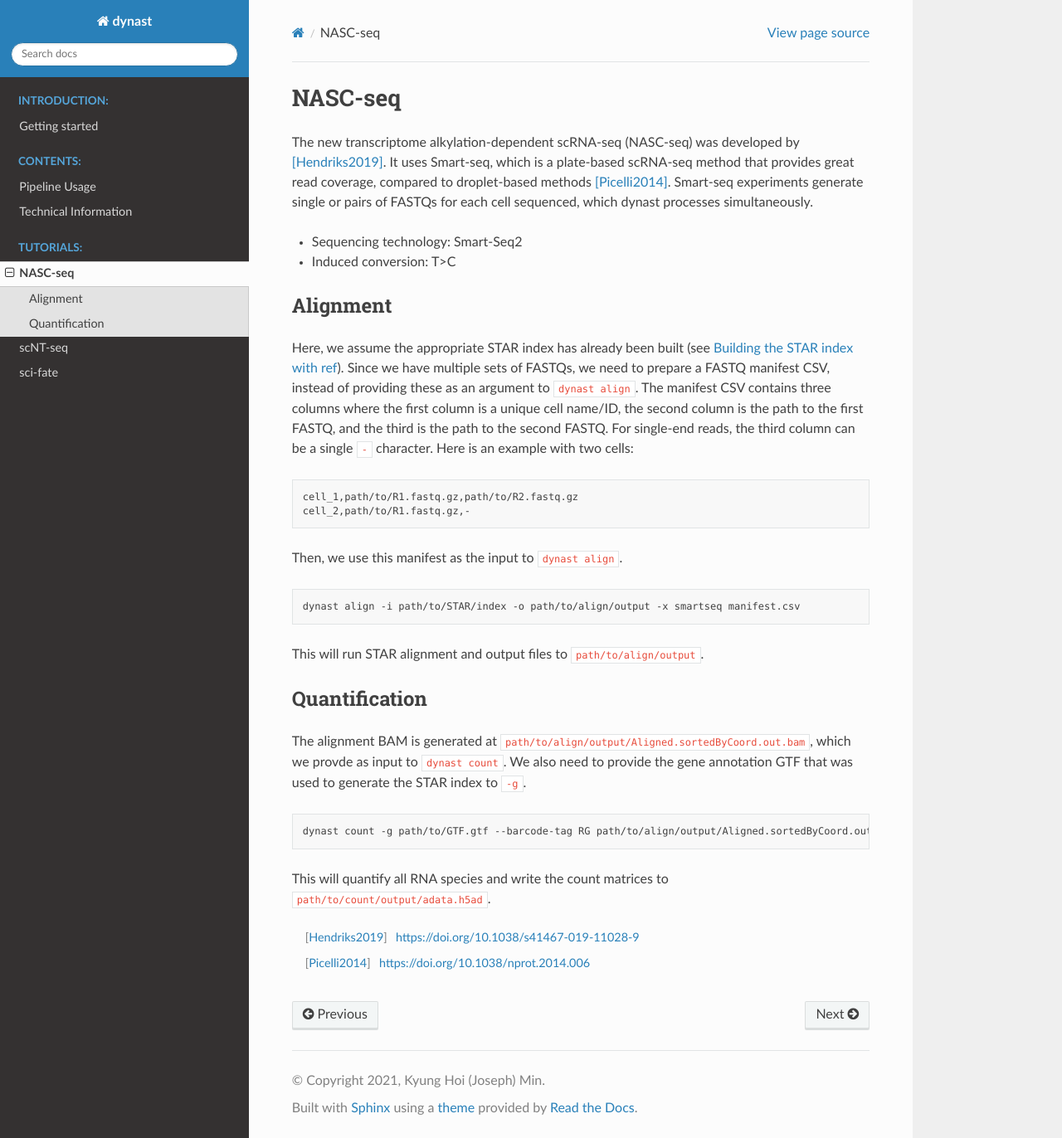
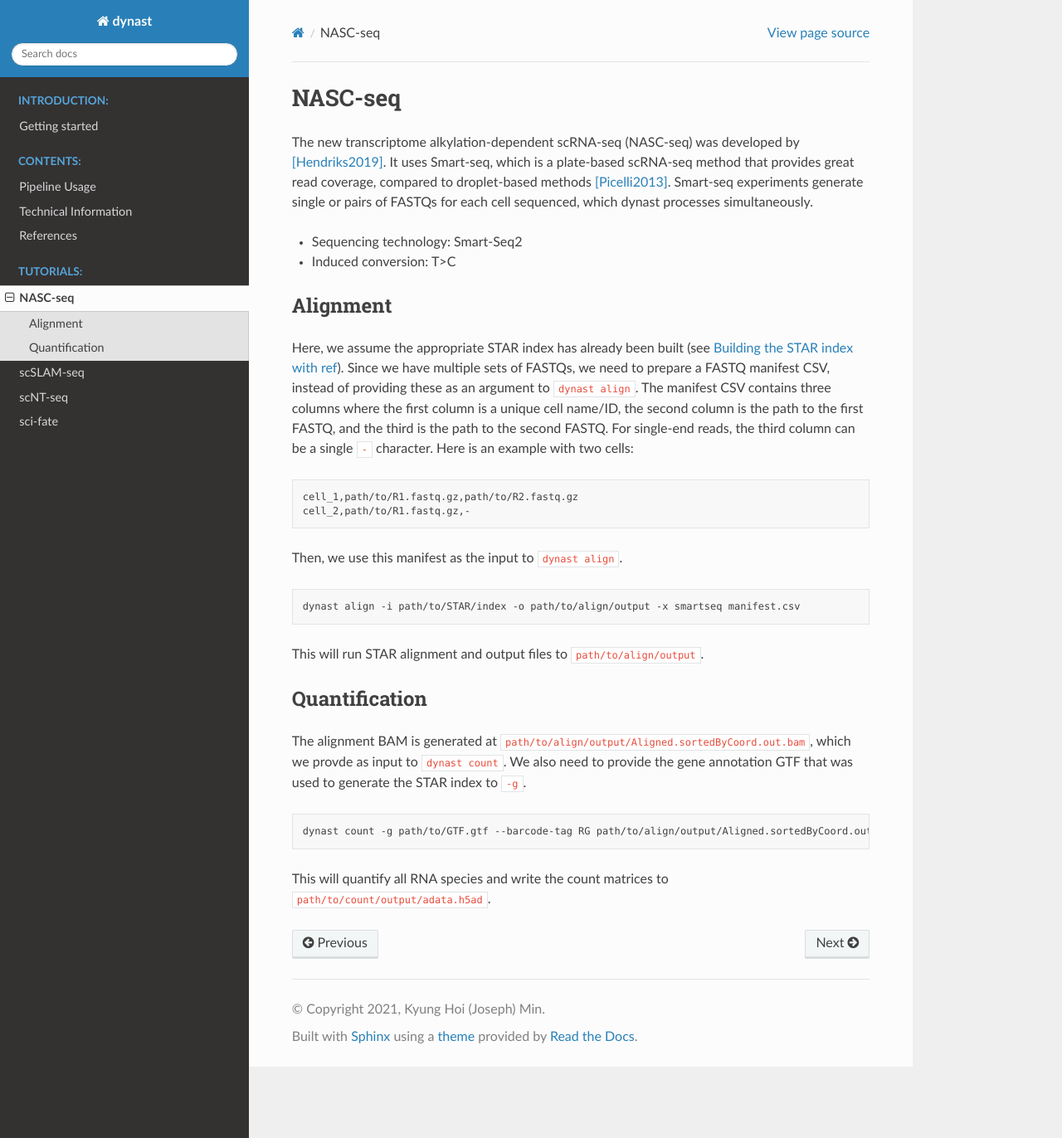
Before and after one commit to aristoteleo/dynast-release, a Sphinx documentation site: the page built from docs/nasc_seq.rst, in a window 1280 px wide and 1372 px high. Shown: the whole window at 83% size. Built offline with Sphinx 7.4.7 and the Read the Docs theme 2.0.0, drawn with Linux system fonts in a browser that asks for light colours; pages that are not in the unit, such as notebooks, are missing from menus.

Commit message:
docs update

```diff
--- a/docs/index.rst
+++ b/docs/index.rst
@@ -22,13 +22,15 @@
 
    pipeline_usage
    technical_information
-   API Reference <autoapi/dynast/index>
+   API <autoapi/dynast/index>
+   references
 
 .. toctree::
   :maxdepth: 1
   :caption: Tutorials:
 
   nasc_seq
+  scslam_seq
   scnt_seq
   sci_fate
 
--- a/docs/nasc_seq.rst
+++ b/docs/nasc_seq.rst
@@ -1,6 +1,8 @@
+.. _nasc_seq:
+
 NASC-seq
 =========
-The new transcriptome alkylation-dependent scRNA-seq (NASC-seq) was developed by [Hendriks2019]_. It uses Smart-seq, which is a plate-based scRNA-seq method that provides great read coverage, compared to droplet-based methods [Picelli2014]_. Smart-seq experiments generate single or pairs of FASTQs for each cell sequenced, which dynast processes simultaneously.
+The new transcriptome alkylation-dependent scRNA-seq (NASC-seq) was developed by [Hendriks2019]_. It uses Smart-seq, which is a plate-based scRNA-seq method that provides great read coverage, compared to droplet-based methods [Picelli2013]_. Smart-seq experiments generate single or pairs of FASTQs for each cell sequenced, which dynast processes simultaneously.
 
 * Sequencing technology: Smart-Seq2
 * Induced conversion: T>C
@@ -31,6 +33,3 @@
 	dynast count -g path/to/GTF.gtf --barcode-tag RG path/to/align/output/Aligned.sortedByCoord.out.bam -o path/to/count/output --conversion TC
 
 This will quantify all RNA species and write the count matrices to :code:`path/to/count/output/adata.h5ad`.
-
-.. [Hendriks2019] https://doi.org/10.1038/s41467-019-11028-9
-.. [Picelli2014] https://doi.org/10.1038/nprot.2014.006
--- a/docs/pipeline_usage.rst
+++ b/docs/pipeline_usage.rst
@@ -180,5 +180,3 @@
 To perform statistical correction of unlabeled and unlabeled RNA counts, one crucial piece of information is the background conversion rate of unlabeled RNA (see [LINK] for more details). Normally, :code:`count` estimates this value using the reads directly. However, it is possible to use a control sample (prepared in absence of the experimental introduction of conversions) to calculate this value directly. In addition, SNPs can be called in the control sample, and these called SNPs can be used when running the test sample(s) (see :ref:`snps` for SNP arguments).
 
 The :code:`--control` flag indicates the input BAM is a control sample. This will calculate the background conversion rate of unlabeled RNA to the file :code:`3_estimation/p_e.csv` relative to the output directory. Simultaneously, the :code:`--snp-threshold` can be provided, which will output SNP calls to the file :code:`0_snp/snps.csv`. These file can then be used as the input to the :code:`--p-e` and/or :code:`--snp-csv` arguments, respectively, when running the test sample(s).
-
-.. [Dobin2013] https://doi.org/10.1093/bioinformatics/bts635
--- a/docs/sci_fate.rst
+++ b/docs/sci_fate.rst
@@ -24,5 +24,3 @@
 	dynast count -g path/to/GTF.gtf --barcode-tag CB --umi-tag UB path/to/align/output/Aligned.sortedByCoord.out.bam -o path/to/count/output --conversion TC
 
 This will quantify all RNA species and write the count matrices to :code:`path/to/count/output/adata.h5ad`.
-
-.. [Cao2020] https://doi.org/10.1038/s41587-020-0480-9
--- a/docs/scnt_seq.rst
+++ b/docs/scnt_seq.rst
@@ -24,6 +24,3 @@
 	dynast count -g path/to/GTF.gtf --barcode-tag CB --umi-tag UB path/to/align/output/Aligned.sortedByCoord.out.bam -o path/to/count/output --conversion TC
 
 This will quantify all RNA species and write the count matrices to :code:`path/to/count/output/adata.h5ad`.
-
-.. [Macosko2015] https://doi.org/10.1016/j.cell.2015.05.002
-.. [Qiu2020] https://doi.org/10.1038/s41592-020-0935-4
--- a/docs/technical_information.rst
+++ b/docs/technical_information.rst
@@ -184,6 +184,3 @@
 	\end{cases}
 
 This estimation procedure is implemented with `pyStan <https://pystan.readthedocs.io/en/latest/>`_, which is a Python interface to the Bayesian inference package `Stan <https://mc-stan.org/>`_. The Stan model definition is `here <https://github.com/aristoteleo/dynast-release/blob/main/dynast/models/pi.stan>`_.
-
-.. [Jürges2018] https://doi.org/10.1093/bioinformatics/bty256
-.. [Hendriks2019] https://doi.org/10.1038/s41467-019-11028-9
```
Also changed, not shown: docs/references.rst (added, +11 -0 lines), docs/scslam_seq.rst (added, +33 -0 lines).
